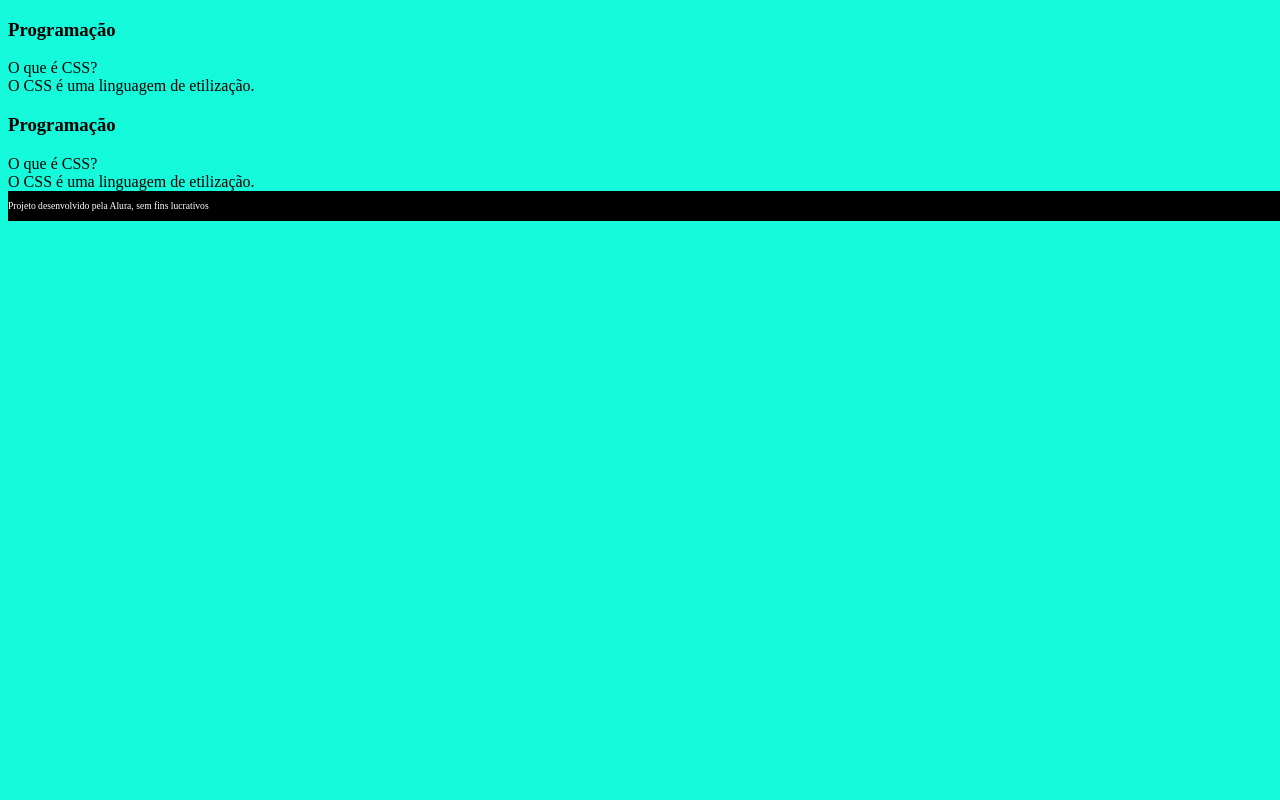
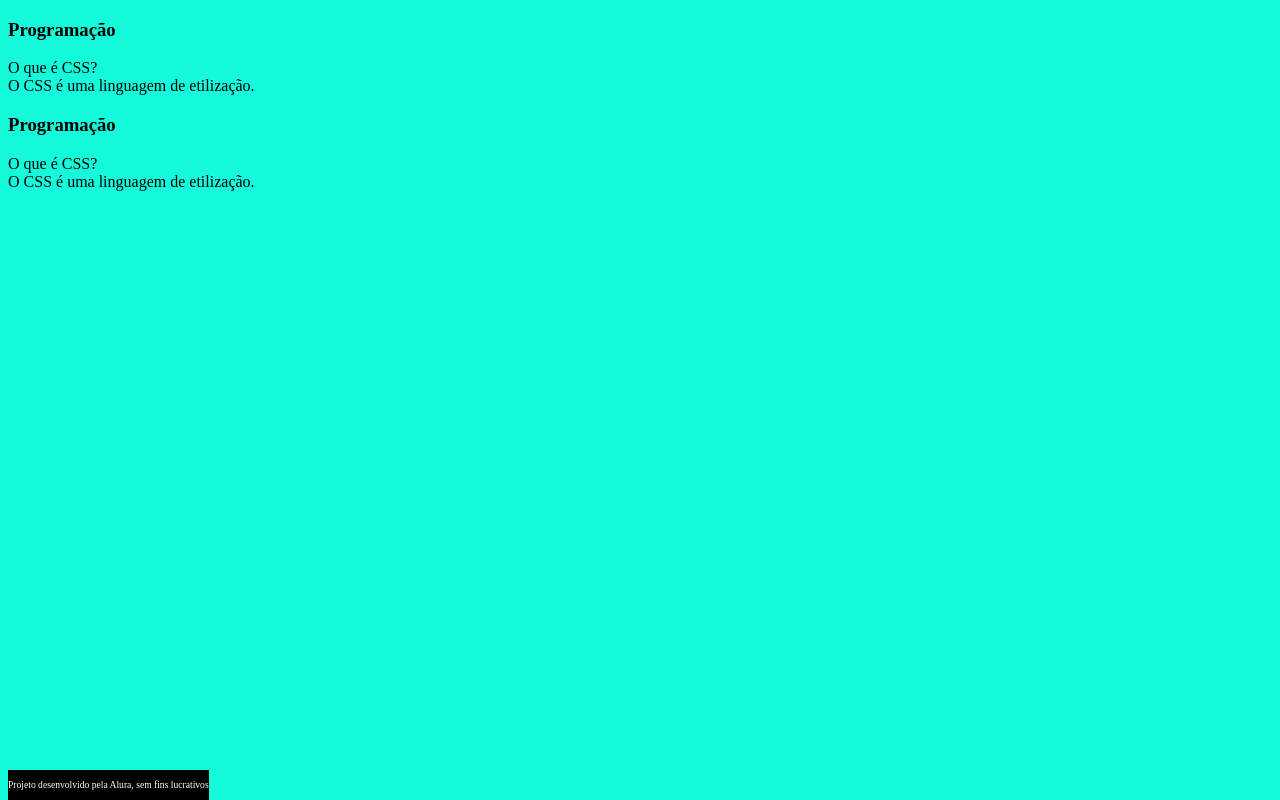
Before and after one commit to KauaRoseiraa/Projeto-Final-Mat-II, a plain HTML site: page index.html in a window 1280 px wide. Drawn offline with Linux system fonts and the light colour scheme; files that its build step writes are made by us from their sources.

Commit message:
Add files via upload

```diff
--- a/style.css
+++ b/style.css
@@ -5,10 +5,11 @@ footer {
     background-color: black;
     color: white;
     position: fixed;
-    bottom: eX;
-    width: 100%;
+    bottom: 0;
+    text-align: center;
+    font-size: 0.6rem;
 }
 footer p{
-   text-align: conter;
+   text-align: center;
    font-size: 0.6rem;
 }
```
